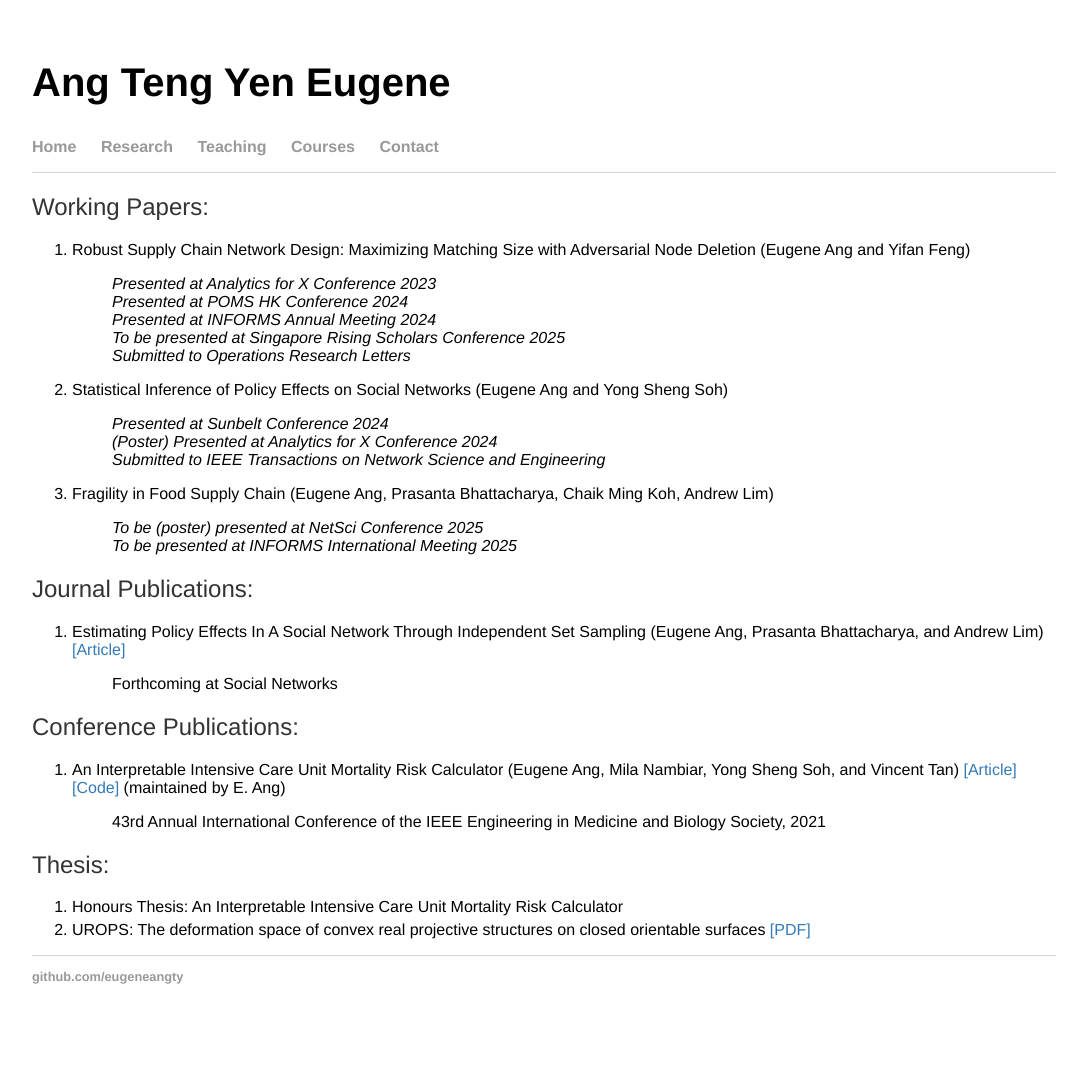
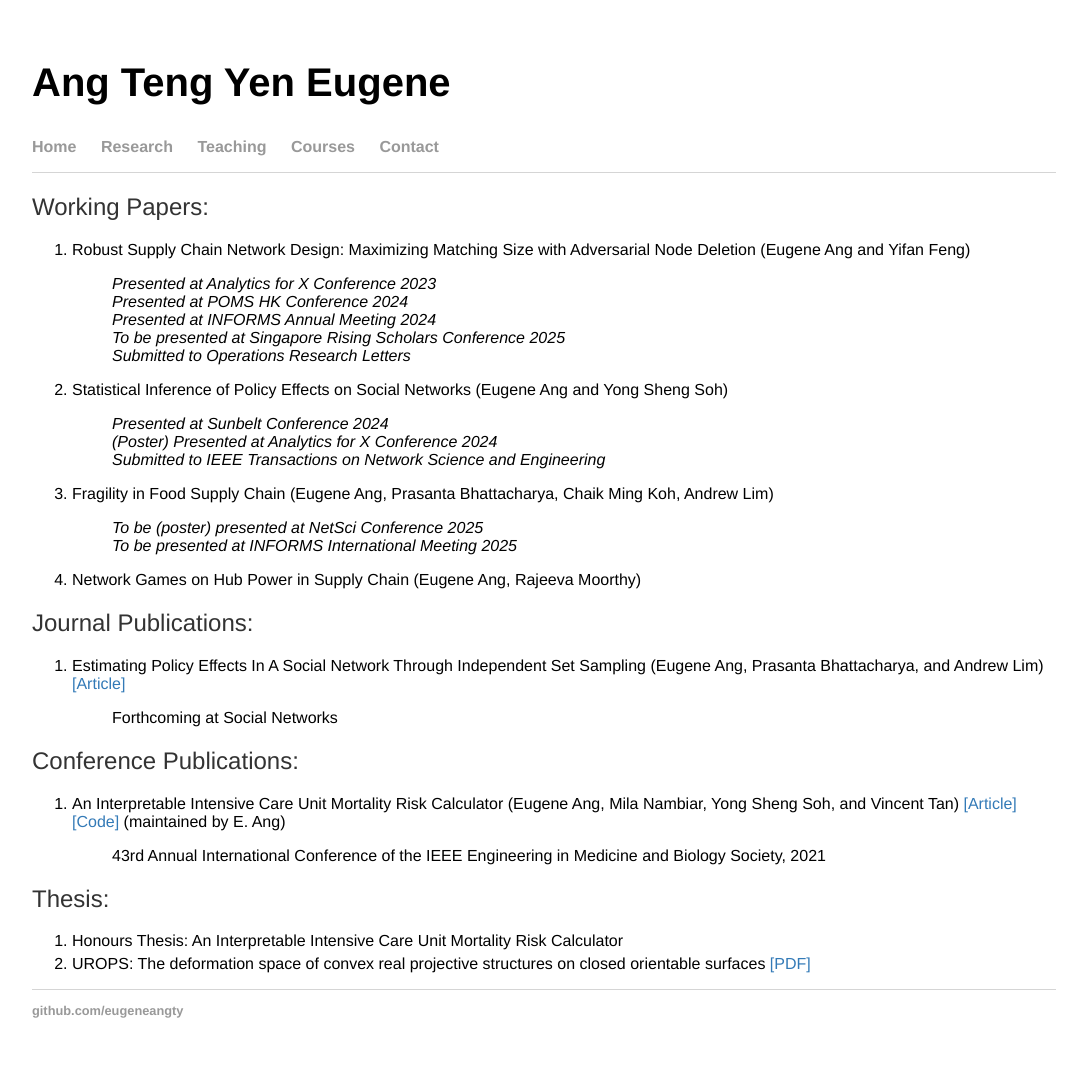
Before and after one commit to eugeneangty/eugeneangty.github.io, a Jekyll site: the page built from research/index.html, in a window 1280 px wide. Shown: the whole page, without its empty margins (96-1170 px from the left). Built offline with Jekyll 4.4.1, drawn with Linux system fonts in a browser that asks for light colours; before the commit the page ends 1044 px from its top, so only the background shows below that.

Commit message:
Update index.html

```diff
--- a/research/index.html
+++ b/research/index.html
@@ -25,6 +25,7 @@ title: Ang Teng Yen Eugene
         <dd><i>To be (poster) presented at NetSci Conference 2025</i></dd>
         <dd><i>To be presented at INFORMS International Meeting 2025</i></dd>
     </dl>
+    <li> Network Games on Hub Power in Supply Chain (Eugene Ang, Rajeeva Moorthy)</li>
   </ol>
 
     <h2> Journal Publications:</h2>
```
